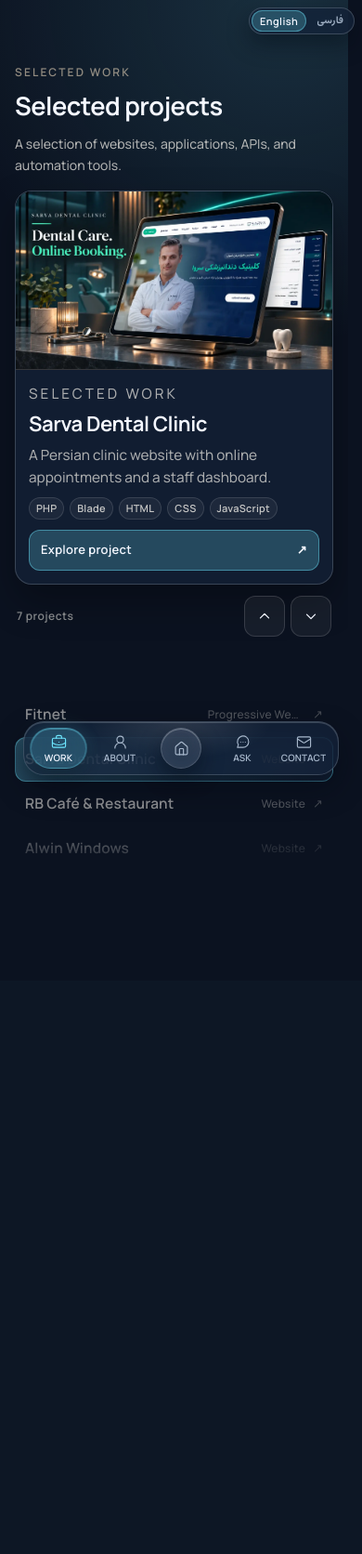
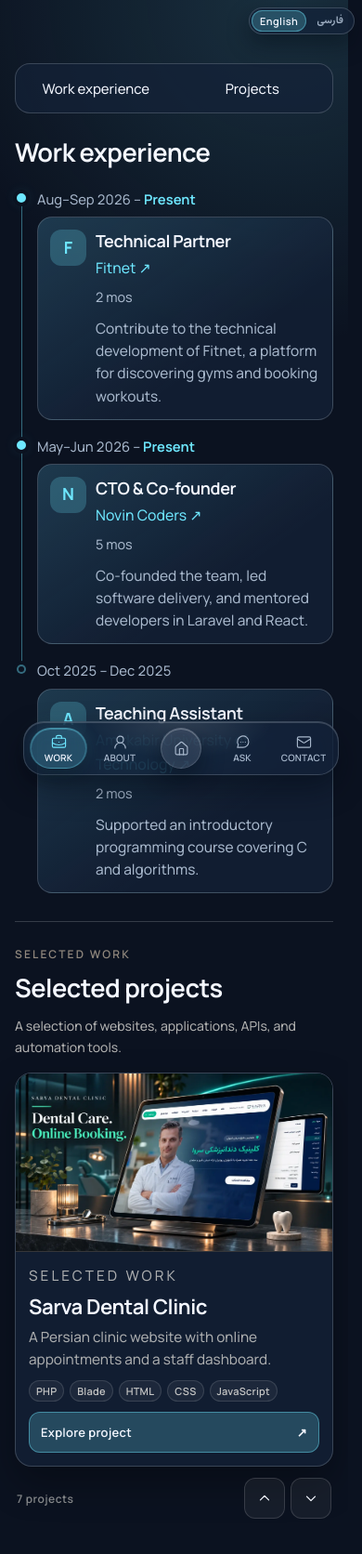
Before and after one commit to Amir-dev00/Portfolio, a Laravel app: page /work in a window 390 px wide. Shown: the top 1672 px of the page at 93% size. Before the commit the page ends 918 px from the top, so only its background shows below. Run offline with Laravel 12, Linux system fonts and the light colour scheme; data comes from the database, SQL or seed files in the repository.

Commit message:
Restore the bilingual work timeline and add cPanel deployment

```diff
--- a/cms/app/Http/Controllers/Admin/ProjectController.php
+++ b/cms/app/Http/Controllers/Admin/ProjectController.php
@@ -344,6 +344,6 @@ class ProjectController extends Controller
 
     private function lines(?string $text): array
     {
-        return array_values(array_filter(array_map('trim', preg_split('/\R/', $text ?? ''))));
+        return array_values(array_filter(array_map('trim', preg_split('/\R/u', $text ?? ''))));
     }
 }
--- a/cms/app/Http/Controllers/PublicSiteController.php
+++ b/cms/app/Http/Controllers/PublicSiteController.php
@@ -318,7 +318,7 @@ class PublicSiteController extends Controller
                 'role' => $entry['role_'.$locale],
                 'description' => $entry['description_'.$locale] ?? '',
                 'type_label' => SiteSetting::EXPERIENCE_TYPES[$entry['type'] ?? ''][$locale] ?? '',
-                'start_label' => ($locale === 'fa' ? ($entry['start_label_fa'] ?? null) : null) ?? $this->workMonthLabel($start, $locale),
+                'start_label' => $entry['start_label_'.$locale] ?? $this->workMonthLabel($start, $locale),
                 'end_label' => $end ? $this->workMonthLabel($end, $locale) : ($locale === 'fa' ? 'تا امروز' : 'Present'),
                 'duration' => implode(' · ', $duration),
                 'logo_url' => $preview && !empty($entry['logo_id'])
--- a/cms/config/work-experience.php
+++ b/cms/config/work-experience.php
@@ -1,3 +1,39 @@
 <?php
 
-return [];
+return [
+    'fitnet' => [
+        'company_en' => 'Fitnet',
+        'company_fa' => 'فیتنت',
+        'role_en' => 'Technical Partner',
+        'role_fa' => 'شریک فنی',
+        'website' => 'https://fitnetsport.ir/',
+        'start_month' => '2026-09',
+        'start_label_en' => 'Aug–Sep 2026',
+        'start_label_fa' => 'شهریور ۱۴۰۵',
+        'description_en' => 'Contribute to the technical development of Fitnet, a platform for discovering gyms and booking workouts.',
+        'description_fa' => 'در توسعه فنی فیتنت، پلتفرم پیدا کردن باشگاه و رزرو جلسات ورزشی، همکاری می‌کنم.',
+    ],
+    'novin-coders' => [
+        'company_en' => 'Novin Coders',
+        'company_fa' => 'نوین کدرز',
+        'role_en' => 'CTO & Co-founder',
+        'role_fa' => 'هم‌بنیان‌گذار و مدیر ارشد فناوری',
+        'website' => 'https://novincoders.ir/',
+        'start_month' => '2026-06',
+        'start_label_en' => 'May–Jun 2026',
+        'start_label_fa' => 'خرداد ۱۴۰۵',
+        'description_en' => 'Co-founded the team, led software delivery, and mentored developers in Laravel and React.',
+        'description_fa' => 'در بنیان‌گذاری تیم، هدایت توسعه پروژه‌های نرم‌افزاری و آموزش لاراول و ری‌اکت به توسعه‌دهنده‌ها نقش داشتم.',
+    ],
+    'amirkabir-programming-ta' => [
+        'company_en' => 'Amirkabir University of Technology',
+        'company_fa' => 'دانشگاه صنعتی امیرکبیر',
+        'role_en' => 'Teaching Assistant',
+        'role_fa' => 'دستیار آموزشی',
+        'website' => 'https://aut.ac.ir/',
+        'start_month' => '2025-10',
+        'end_month' => '2025-12',
+        'description_en' => 'Supported an introductory programming course covering C and algorithms.',
+        'description_fa' => 'دستیار درس مبانی برنامه‌نویسی با زبان C و مباحث الگوریتم بودم.',
+    ],
+];
--- a/cms/public/css/az-app.css
+++ b/cms/public/css/az-app.css
@@ -1080,16 +1080,67 @@ html[data-az-route]:not([data-az-route="home"]) .az-profile {
   padding-block-start: clamp(24px, 4vw, 42px);
   border-block-start: 1px solid var(--az-line);
 }
+.az-experience__timeline {
+  --az-experience-date-width: clamp(142px, 18vw, 208px);
+  --az-experience-column-gap: 14px;
+  --az-experience-axis: 18px;
+  --az-experience-row-gap: 20px;
+  display: grid;
+  gap: var(--az-experience-row-gap);
+  margin: clamp(22px, 4vw, 38px) 0 0;
+  padding: 0;
+  list-style: none;
+}
+.az-experience__event {
+  position: relative;
+  display: grid;
+  grid-template-columns: var(--az-experience-date-width) var(--az-experience-axis) minmax(0, 1fr);
+  gap: var(--az-experience-column-gap);
+  align-items: start;
+}
+.az-experience__event:not(:last-child)::before {
+  position: absolute;
+  inset-block: 28px calc(-1 * var(--az-experience-row-gap) - 27px);
+  inset-inline-start: calc(var(--az-experience-date-width) + var(--az-experience-column-gap) + var(--az-experience-axis) / 2);
+  width: 1px;
+  background: var(--az-line-strong);
+  content: "";
+}
+.az-experience__period {
+  margin: 0;
+  padding-block-start: 20px;
+  color: var(--az-text-secondary);
+  font-size: .82rem;
+  font-variant-numeric: tabular-nums;
+  line-height: 1.5;
+}
+.az-experience__ongoing { color: var(--az-accent); font-weight: 650; }
+.az-experience__marker {
+  z-index: 1;
+  justify-self: center;
+  width: 10px;
+  height: 10px;
+  margin-block-start: 23px;
+  border: 2px solid var(--az-line-strong);
+  border-radius: 50%;
+  background: var(--az-bg);
+  box-shadow: 0 0 0 4px var(--az-bg);
+}
+.az-experience__marker[data-ongoing] {
+  border-color: var(--az-accent);
+  background: var(--az-accent);
+  box-shadow: 0 0 0 4px var(--az-bg), 0 0 14px var(--az-accent-soft);
+}
 .az-experience__card {
   display: grid;
   grid-template-columns: auto minmax(0, 1fr);
   align-items: start;
   gap: clamp(12px, 3vw, 22px);
-  margin-block-start: 14px;
+  min-width: 0;
   padding: clamp(14px, 3vw, 22px);
   border: 1px solid var(--az-line);
   border-radius: 20px;
-  background: var(--az-glass-translucent);
+  background: linear-gradient(145deg, var(--az-accent-softer), transparent 65%), var(--az-glass-translucent);
 }
 .az-experience__logo {
   display: grid;
@@ -1180,50 +1231,43 @@ html[data-az-route]:not([data-az-route="home"]) .az-profile {
     line-height: 1.2;
   }
 
+  .az-experience__timeline {
+    --az-experience-date-width: 0px;
+    --az-experience-axis: 14px;
+    --az-experience-column-gap: 10px;
+    --az-experience-row-gap: 17px;
+  }
+
+  .az-experience__event {
+    grid-template-columns: var(--az-experience-axis) minmax(0, 1fr);
+    gap: 8px var(--az-experience-column-gap);
+  }
+
+  .az-experience__event:not(:last-child)::before {
+    inset-block: 9px calc(-1 * var(--az-experience-row-gap) - 8px);
+    inset-inline-start: calc(var(--az-experience-axis) / 2);
+  }
+
+  .az-experience__period { grid-area: 1 / 2; padding: 0; }
+  .az-experience__marker { grid-area: 1 / 1; margin-block-start: 5px; }
+
   .az-experience__card {
-    grid-template-columns: 46px minmax(0, 1fr);
-    align-items: center;
-    column-gap: 12px;
-    row-gap: 4px;
-    padding: 15px;
-    border-inline-start: 2px solid var(--az-line-strong);
-    border-radius: 18px;
-    background: linear-gradient(145deg, var(--az-accent-softer), transparent 68%), var(--az-glass-translucent);
-  }
-
-  .az-experience__logo {
-    grid-row: 1 / span 2;
-    width: 46px;
-  }
-
-  .az-experience__copy { display: contents; }
-
-  .az-experience__copy h3,
-  .az-experience__copy > p:not(.az-experience__description) {
-    grid-column: 2;
-    margin: 0;
-    line-height: 1.35;
-    overflow-wrap: anywhere;
-  }
-
-  .az-experience__meta,
+    grid-area: 2 / 2;
+    grid-template-columns: clamp(31px, 10vw, 43px) minmax(0, 1fr);
+    gap: 10px;
+    padding: 13px;
+    border-radius: 16px;
+  }
+
+  .az-experience__logo { width: 100%; }
+  .az-experience__copy h3 { line-height: 1.35; }
+  .az-experience__copy > p { font-size: .88rem; }
+  .az-experience__meta { margin-block-start: 7px; }
+
   .az-experience__copy .az-experience__description {
-    grid-column: 1 / -1;
-  }
-
-  .az-experience__meta {
-    gap: 6px 10px;
-    margin-block-start: 8px;
-    padding-block-start: 10px;
-    border-block-start: 1px solid var(--az-line);
-    line-height: 1.5;
-  }
-
-  .az-experience__copy .az-experience__description {
-    margin-block-start: 6px;
+    margin-block-start: 9px;
     font-size: .86rem;
-    line-height: 1.6;
-    overflow-wrap: anywhere;
+    line-height: 1.56;
   }
 
   .az-experience + #work-projects {
--- a/cms/resources/views/pages/work-experience.blade.php
+++ b/cms/resources/views/pages/work-experience.blade.php
@@ -1,6 +1,18 @@
 <section id="work-experience" class="az-experience" lang="{{ $locale }}" aria-labelledby="work-experience-title" tabindex="-1">
   <h2 id="work-experience-title" class="az-panel__title" data-i18n="work.experience.title">{{ $locale === 'fa' ? 'سوابق کاری' : 'Work experience' }}</h2>
-  @forelse ($experience as $entry)
+  <ol class="az-experience__timeline" role="list">
+    @foreach ($experience as $entry)
+      <li class="az-experience__event">
+        <p class="az-experience__period">
+          <time datetime="{{ $entry['start_month'] }}">{{ $entry['start_label'] }}</time>
+          <span aria-hidden="true">–</span>
+          @if (!empty($entry['end_month']))
+            <time datetime="{{ $entry['end_month'] }}">{{ $entry['end_label'] }}</time>
+          @else
+            <span class="az-experience__ongoing">{{ $entry['end_label'] }}</span>
+          @endif
+        </p>
+        <span class="az-experience__marker" @if (empty($entry['end_month'])) data-ongoing @endif aria-hidden="true"></span>
         <article class="az-experience__card">
           <div class="az-experience__logo" aria-hidden="true">
             @if ($entry['logo_url'])
@@ -18,28 +30,22 @@
                 {{ $entry['company'] }}
               @endif
             </p>
+            @if ($entry['type_label'] || $entry['duration'])
               <div class="az-experience__meta">
                 @if ($entry['type_label'])
                   <span class="az-experience__type">{{ $entry['type_label'] }}</span>
                 @endif
-          <span><time datetime="{{ $entry['start_month'] }}">{{ $entry['start_label'] }}</time>
-            <span aria-hidden="true">–</span>
-            @if (!empty($entry['end_month']))
-              <time datetime="{{ $entry['end_month'] }}">{{ $entry['end_label'] }}</time>
-            @else
-              {{ $entry['end_label'] }}
-            @endif
-          </span>
                 @if ($entry['duration'])
                   <span>{{ $entry['duration'] }}</span>
                 @endif
               </div>
+            @endif
             @if ($entry['description'])
               <p class="az-experience__description" dir="auto">{{ $entry['description'] }}</p>
             @endif
           </div>
         </article>
-  @empty
-    <p class="az-panel__lead" data-i18n="work.experience.empty">{{ $locale === 'fa' ? 'هنوز سابقه‌ای منتشر نشده.' : 'No work experience has been published yet.' }}</p>
-  @endforelse
+      </li>
+    @endforeach
+  </ol>
 </section>
```
Also changed, not shown: DEPLOY-CPANEL.md (+21 -2 lines), cms/app/Http/Controllers/Admin/ExperienceController.php (+6 -2 lines), cms/tests/Feature/WorkExperienceTest.php (+15 -0 lines), css/az-app.css (+87 -43 lines), .github/workflows/deploy-cpanel.yml (added), 2 other files. Lines whose indentation alone changed are shown as unchanged.
